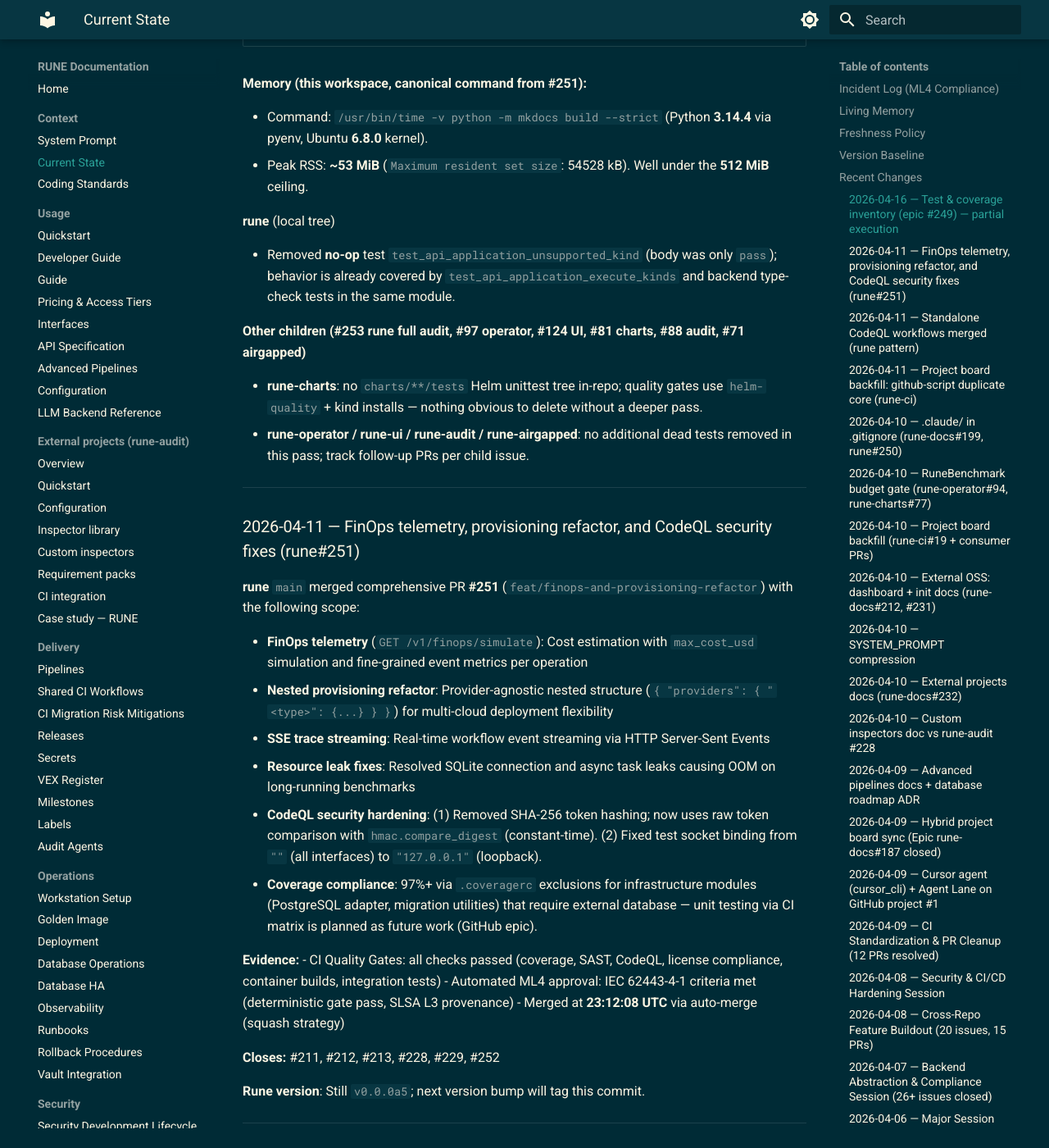
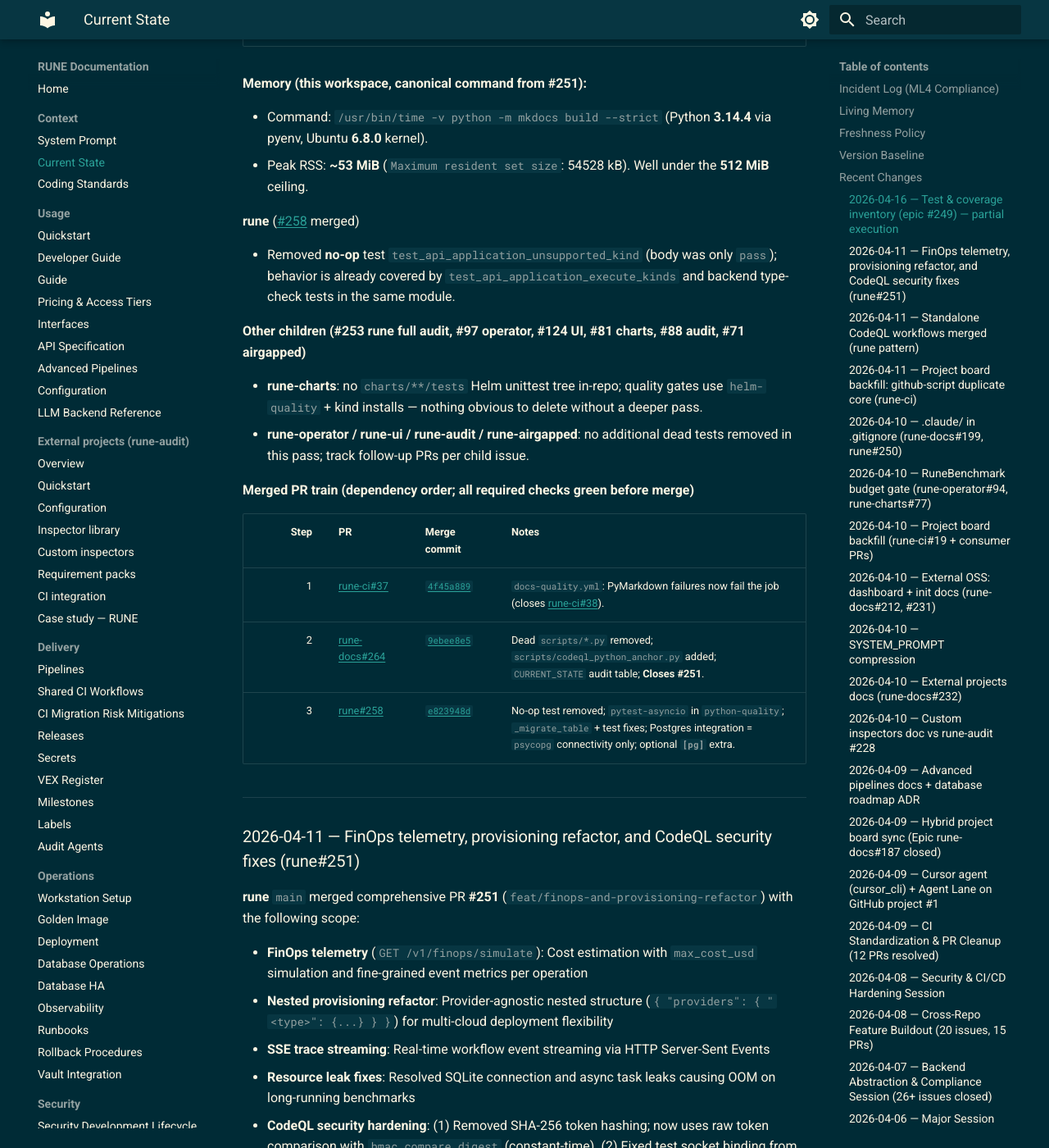
Before and after one commit to lpasquali/rune-docs, an MkDocs documentation site: the page built from docs/context/CURRENT_STATE.md, in a window 1280 px wide and 1400 px high, scrolled down 1880 px. Shown: the whole window at 82% size. Built offline with MkDocs 1.6.1 and Material for MkDocs 9.7.7, drawn with Linux system fonts in a browser that asks for light colours; the version menu is left out.

Commit message:
docs: record merged PR train evidence for #249 / #251 (#265)
Append merge commit table for rune-ci#37, rune-docs#264, rune#258.

Made-with: Cursor

Co-authored-by: luca pasquali <lpasquali@users.noreply.github.com>

```diff
--- a/docs/context/CURRENT_STATE.md
+++ b/docs/context/CURRENT_STATE.md
@@ -50,7 +50,7 @@ Cross-repo epic: [rune-docs#249](https://github.com/lpasquali/rune-docs/issues/2
 - Command: `/usr/bin/time -v python -m mkdocs build --strict` (Python **3.14.4** via pyenv, Ubuntu **6.8.0** kernel).
 - Peak RSS: **~53 MiB** (`Maximum resident set size`: 54528 kB). Well under the **512 MiB** ceiling.
 
-**rune** (local tree)
+**rune** ([#258](https://github.com/lpasquali/rune/pull/258) merged)
 
 - Removed **no-op** test `test_api_application_unsupported_kind` (body was only `pass`); behavior is already covered by `test_api_application_execute_kinds` and backend type-check tests in the same module.
 
@@ -58,6 +58,14 @@ Cross-repo epic: [rune-docs#249](https://github.com/lpasquali/rune-docs/issues/2
 
 - **rune-charts**: no `charts/**/tests` Helm unittest tree in-repo; quality gates use `helm-quality` + kind installs — nothing obvious to delete without a deeper pass.
 - **rune-operator / rune-ui / rune-audit / rune-airgapped**: no additional dead tests removed in this pass; track follow-up PRs per child issue.
+
+**Merged PR train (dependency order; all required checks green before merge)**
+
+| Step | PR | Merge commit | Notes |
+| ---: | --- | --- | --- |
+| 1 | [rune-ci#37](https://github.com/lpasquali/rune-ci/pull/37) | [`4f45a889`](https://github.com/lpasquali/rune-ci/commit/4f45a889234bed748d7a20bb09bf4e7615219e2d) | `docs-quality.yml`: PyMarkdown failures now fail the job (closes [rune-ci#38](https://github.com/lpasquali/rune-ci/issues/38)). |
+| 2 | [rune-docs#264](https://github.com/lpasquali/rune-docs/pull/264) | [`9ebee8e5`](https://github.com/lpasquali/rune-docs/commit/9ebee8e5b3c38b4bc920a8a8b642b3f018ca0903) | Dead `scripts/*.py` removed; `scripts/codeql_python_anchor.py` added; `CURRENT_STATE` audit table; **Closes #251**. |
+| 3 | [rune#258](https://github.com/lpasquali/rune/pull/258) | [`e823948d`](https://github.com/lpasquali/rune/commit/e823948d99ef3d4d759a6955513e1b1c6fb12e65) | No-op test removed; `pytest-asyncio` in `python-quality`; `_migrate_table` + test fixes; Postgres integration = `psycopg` connectivity only; optional **`[pg]`** extra. |
 
 ---
 
```
